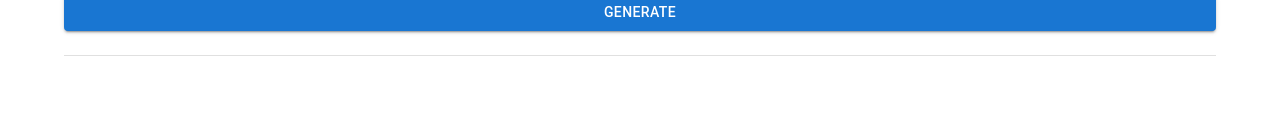
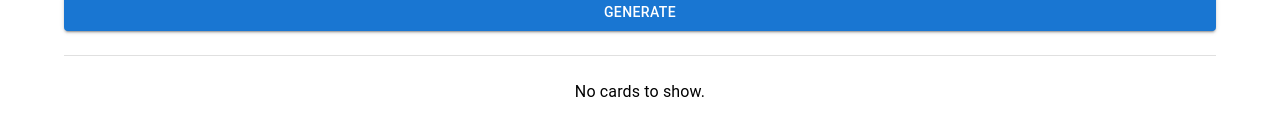
Before and after one commit to EsatAdiloglu/ai-flashcards, a Next.js app: page / in a window 1280 px wide. Shown: the part 307-442 px from the top of the page. Built offline with nearby package versions, Linux system fonts and the light colour scheme.

Commit message:
Empty cards message

```diff
--- a/app/page.tsx
+++ b/app/page.tsx
@@ -2,6 +2,7 @@
 
 import type { CardContent } from '@/components/Card';
 
+import Box from '@mui/material/Box';
 import Container from '@mui/material/Container';
 import Typography from '@mui/material/Typography';
 import Divider from '@mui/material/Divider';
@@ -29,7 +30,14 @@ export default function Home() {
         <PromptField onSubmit={handleSubmit}/>
         <Divider/>
 
-        <CardGrid cards={cards}/>
+        <Box my={3}>
+          {
+            cards.length > 0
+            ? <CardGrid cards={cards}/>
+            : <Typography textAlign='center'>No cards to show.</Typography>
+          }
+        </Box>
+
       </Container>
     </main>
   );
```
